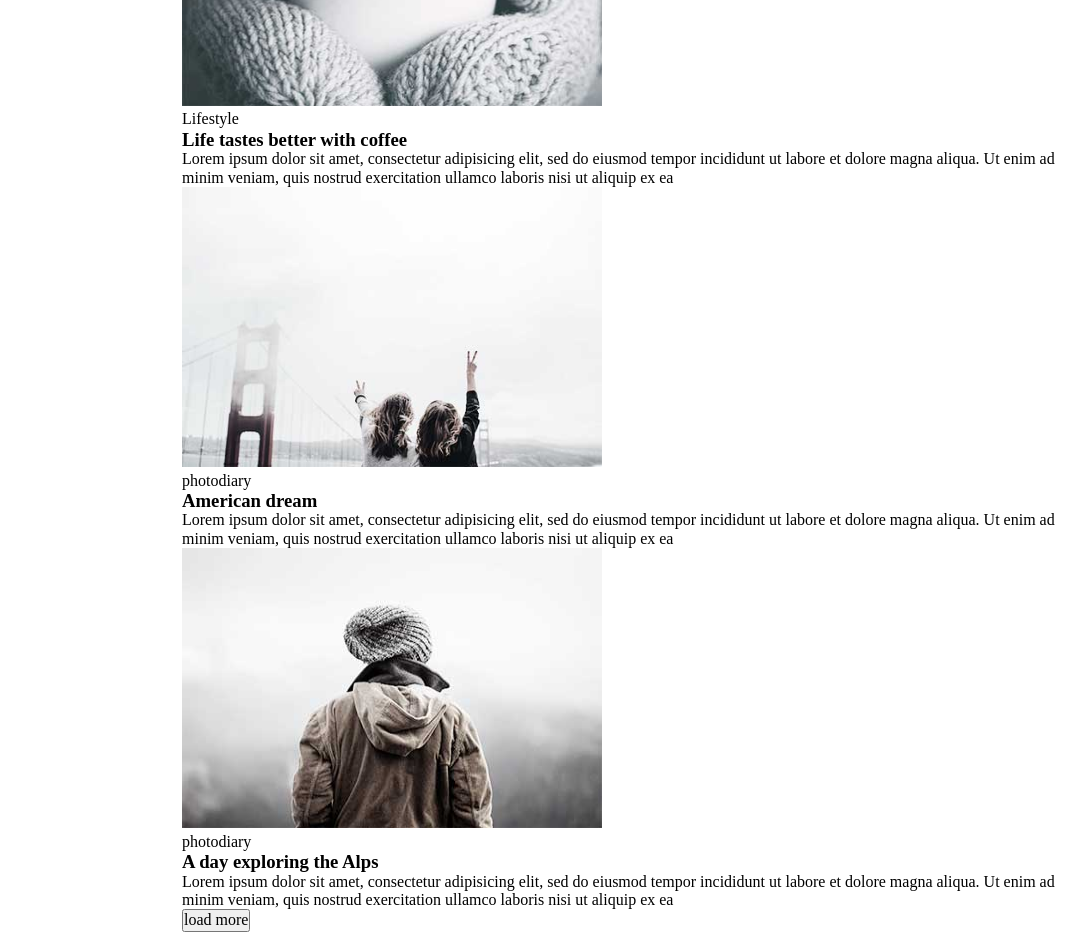
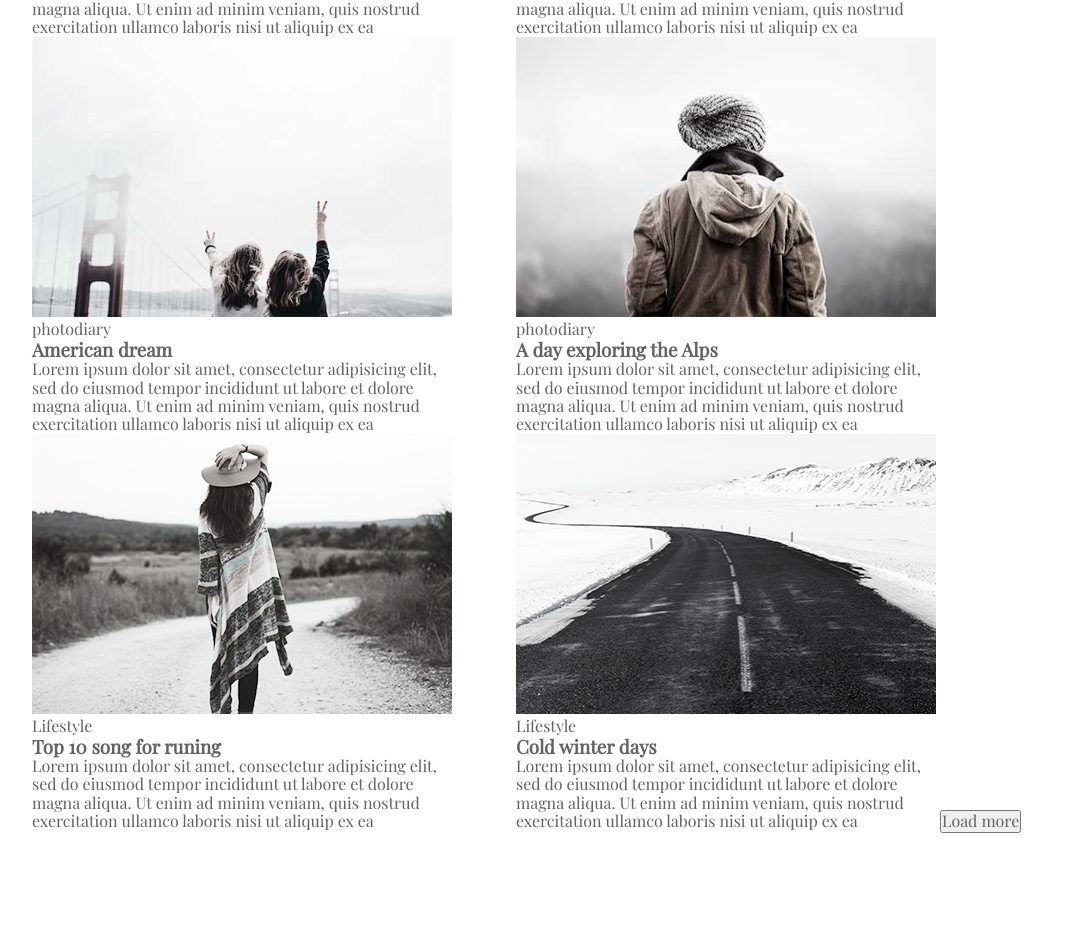
Before and after one commit to Venglevskyi/goit-fe-course, a plain HTML site: page module-3/index.html in a window 1280 px wide. Shown: the part 560-1492 px from the top of the page, without its empty margins (8-1093 px from the left). After the commit the page ends 1393 px from the top, so only its background shows below. Drawn offline with nearby package versions, Linux system fonts and the light colour scheme.

Commit message:
added wrap

```diff
--- a/module-3/css/style.css
+++ b/module-3/css/style.css
@@ -2,6 +2,9 @@
     margin: 0;
     padding: 0;
     box-sizing: border-box;
+    font-family: 'Ubuntu', sans-serif;
+    font-family: 'Playfair Display', serif, Arial, sans-serif;
+    color: #626262;
 }
 /*сбросил настройки браузера по умолчанию..отступы*/
 
@@ -32,13 +35,32 @@ a:hover {
     color: blue;
 }
 
-main {
-    width: 900px;
-    margin-left: auto;
-    margin-right: auto;
+.wrap{
+    width: 1200px;
+    margin: auto;
 }
 
 .post {
     display: inline-block;
-    width: 450;
+    width: 420px;
+    height: 280px;
+    margin-right: 60px;
+    margin-bottom: 30px;
 }
+
+.post:nth-child(even){
+    margin-right: 0;
+    margin-bottom: 0;
+    margin-left: 0;
+    padding-right: 0;
+}
+
+p.slogan {
+padding:
+
+}
+
+.menu {
+    margin-bottom: 100px;
+    margin-top: 75px;
+}
--- a/module-3/index.html
+++ b/module-3/index.html
@@ -4,9 +4,12 @@
     <meta charset="UTF-8" />
     <meta name="viewport" content="width=device-width, initial-scale=1.0" />
     <meta http-equiv="X-UA-Compatible" content="ie=edge" />
-    <link rel="stylesheet" href="./css/style.css">
-    <link rel="stylesheet" href="./css/normalize.css">
-    <title>Document</title>
+    <link rel="stylesheet" href="./css/style.css" />
+    <link rel="stylesheet" href="./css/normalize.css" />
+    <link
+      href="https://fonts.googleapis.com/css?family=Playfair+Display|Ubuntu&display=swap"
+      rel="stylesheet"/>
+    <title>Homework 3</title>
   </head>
   <body>
     <header>
@@ -19,7 +22,7 @@
         </ul>
       </nav>
     </header>
-    <main>
+    <main class="wrap">
       <article class="post">
         <img src="img/image-1.jpg" alt="" width="420" height="280" />
         <p class="slogan">Lifestyle</p>
@@ -69,7 +72,29 @@
           aliquip ex ea
         </p>
       </article>
-      <button class="type">load more</button>
+      <article class="post">
+        <img src="img/image-4.png" alt="" width="420" height="280" />
+        <p class="slogan">Lifestyle</p>
+        <h3>Top 10 song for runing</h3>
+        <p>
+          Lorem ipsum dolor sit amet, consectetur adipisicing elit, sed do
+          eiusmod tempor incididunt ut labore et dolore magna aliqua. Ut enim ad
+          minim veniam, quis nostrud exercitation ullamco laboris nisi ut
+          aliquip ex ea
+        </p>
+      </article>
+      <article class="post">
+        <img src="img/image-5.png" alt="" width="420" height="280" />
+        <p class="slogan">Lifestyle</p>
+        <h3>Cold winter days</h3>
+        <p>
+          Lorem ipsum dolor sit amet, consectetur adipisicing elit, sed do
+          eiusmod tempor incididunt ut labore et dolore magna aliqua. Ut enim ad
+          minim veniam, quis nostrud exercitation ullamco laboris nisi ut
+          aliquip ex ea
+        </p>
+      </article>
+      <button class="type">Load more</button>
     </main>
   </body>
 </html>
```
